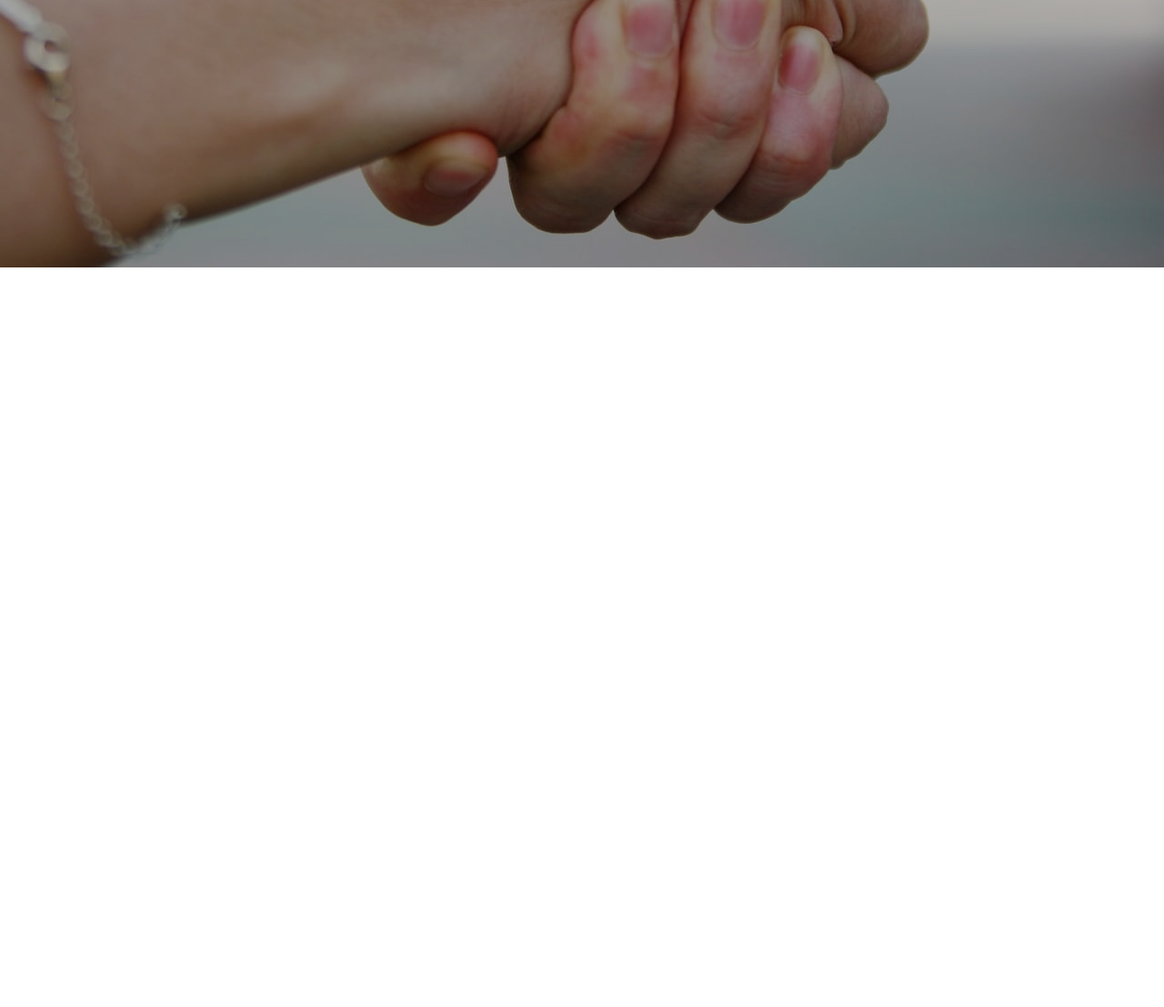
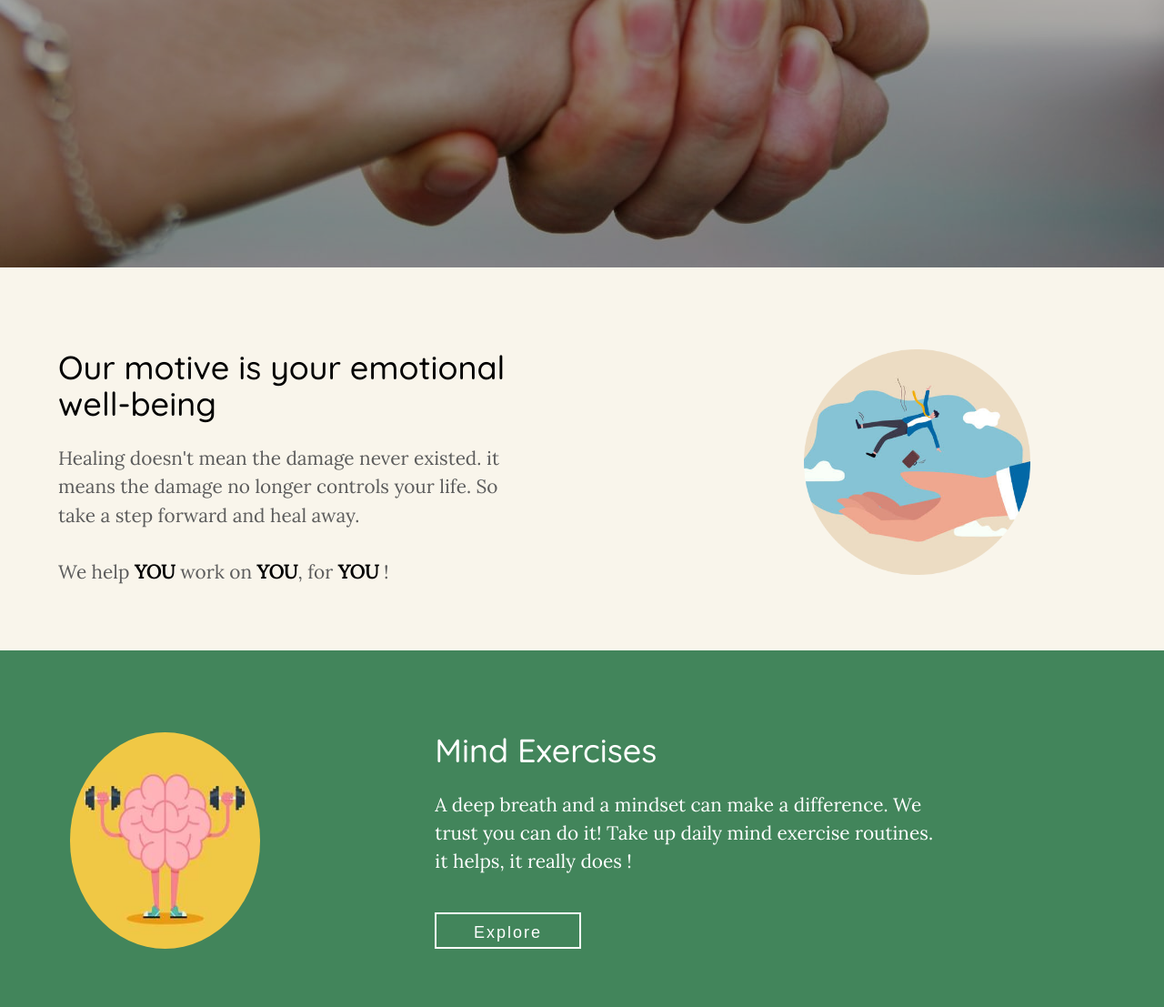
Before and after one commit to Sahil8470/Pandora, a website: page index.html in a window 1280 px wide. Shown: the part 506-1613 px from the top of the page at 91% size. Before the commit the page ends 800 px from the top, so only its background shows below. Drawn offline with nearby package versions, Linux system fonts and the light colour scheme.

Commit message:
Mind exercises and info added

```diff
--- a/externalStyles.css
+++ b/externalStyles.css
@@ -59,3 +59,121 @@
     font-family: 'Playfair Display', serif;
     font-size: 4vw;
 }
+
+/* Our Info */
+.info {
+    display: flex;
+    justify-content: center;
+    background-color: #F9F5EB;
+}
+
+.info-content {
+    padding: 7% 0 0 5%;
+    flex-shrink: 2;
+}
+
+.info-content h2 {
+    font-family: 'Quicksand', sans-serif;
+}
+
+.info-content p {
+    width: 60%;
+    padding-top: 3%;
+    font-family: 'Lora', serif;
+    color: #5C5C5C;
+    font-size: 1.3rem;
+}
+
+.info-content p strong {
+    color: black;
+}
+
+.info-img {
+    padding-top: 7%;
+    padding-right: 5%;
+}
+
+.info-img img {
+    height: 75%;
+}
+
+/* Mind Exercises */
+.mind-exercises {
+    display: flex;
+    flex-direction: row-reverse;
+    justify-content: center;
+    background-color: #42855B;
+    padding-bottom: 5%;
+}
+
+.mind-exercises-content {
+    padding: 7% 0 0 15%;
+    flex-shrink: 2;
+    color: white;
+}
+
+.mind-exercises-content h2 {
+    font-family: 'Quicksand', sans-serif;
+}
+
+.mind-exercises-content p {
+    width: 70%;
+    padding-top: 3%;
+    font-family: 'Lora', serif;
+    font-size: 1.3rem;
+}
+
+.mind-exercises-img {
+    padding-top: 7%;
+    padding-left: 6%;
+}
+
+.mind-exercises-img img {
+    height: 100%;
+    border-radius: 50%;
+}
+
+/* Button */
+
+.button{
+    display: block;
+    width: 20%;
+    height: 40px;
+    line-height: 40px;
+    font-size: 18px;
+    font-family: sans-serif;
+    text-decoration: none;
+    color: #333;
+    border: 2px solid #333;
+    letter-spacing: 2px;
+    text-align: center;
+    position: relative;
+    transition: all .35s;
+    margin-top: 5%;
+    color: white;
+    border-color: white;
+}
+
+.button span{
+    position: relative;
+    z-index: 2;
+}
+
+.button:after{
+    position: absolute;
+    content: "";
+    top: 0;
+    left: 0;
+    width: 0;
+    height: 100%;
+    background: #174829;
+    transition: all .35s;
+}
+
+.button:hover{
+    color: #fff;
+}
+
+.button:hover:after{
+   width: 100%;
+}
--- a/index.html
+++ b/index.html
@@ -12,7 +12,7 @@
 
         <!-- Font Styles -->
         <link
-            href="https://fonts.googleapis.com/css2?family=Playfair+Display:wght@600&display=swap"
+            href="https://fonts.googleapis.com/css2?family=Lora&family=Playfair+Display:wght@600&family=Quicksand:wght@500&display=swap"
             rel="stylesheet"
         />
     </head>
@@ -32,7 +32,7 @@
                 <!-- Navigation -->
                 <ul class="nav">
                     <li class="nav-lists">
-                        <a href="#header">Exercises</a>
+                        <a href="#exercises">Exercises</a>
                     </li>
                     <li class="nav-lists">
                         <a href="#header">Relax</a>
@@ -53,5 +53,50 @@
                 <h1>You derserve to be happy.</h1>
             </div>
         </div>
+        <!-- Basic Infomation for our Website -->
+        <div class="info">
+            <div class="info-content">
+                <h2 class="text-4xl">
+                    Our motive is your emotional <br />
+                    well-being
+                </h2>
+                <p>
+                    Healing doesn't mean the damage never existed. it means the
+                    damage no longer controls your life. So take a step forward
+                    and heal away. <br /><br />
+                    We help <strong>YOU</strong> work on <strong>YOU</strong>,
+                    for <strong>YOU</strong> !
+                </p>
+            </div>
+            <div class="info-img">
+                <img
+                    src="images/relaxing-content-img.png"
+                    alt="relaxing-content-img"
+                />
+            </div>
+        </div>
+
+        <!-- Our Content starts here -->
+        <div class="mind-exercises" id="exercises">
+            <div class="mind-exercises-content">
+                <h2 class="text-4xl">Mind Exercises</h2>
+                <p>
+                    A deep breath and a mindset can make a difference. We trust
+                    you can do it! Take up daily mind exercise routines. it
+                    helps, it really does !
+                </p>
+
+                <!-- Button for mind exercises page -->
+                <div class="wrapper">
+                    <a class="button" href="#"><span>Explore</span></a>
+                </div>
+            </div>
+            <div class="mind-exercises-img">
+                <img
+                    src="images/mind-exercises-img.jpg"
+                    alt="mind-exercises-img"
+                />
+            </div>
+        </div>
     </body>
 </html>
--- a/tailwind.config.js
+++ b/tailwind.config.js
@@ -11,9 +11,6 @@ module.exports = {
         colors: {
             white: "#ffffff",
         },
-        fontSize: {
-            "8xl": "6rem",
-        },
         extend: {
             backgroundImage: {
                 "header-bgimage": "url('../images/header-image.png')",
```
Also changed, not shown: images/mind-exercises-img.jpg (added), images/relaxing-content-img.png (added), styles/output.css.
